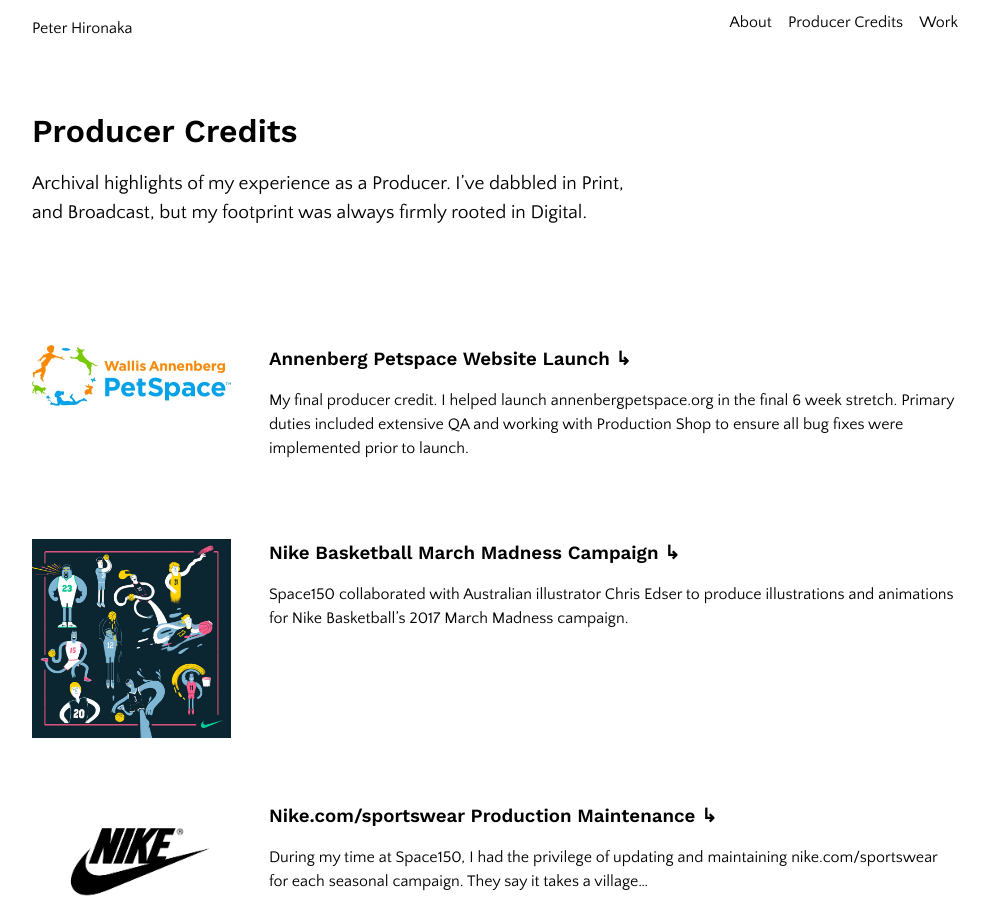
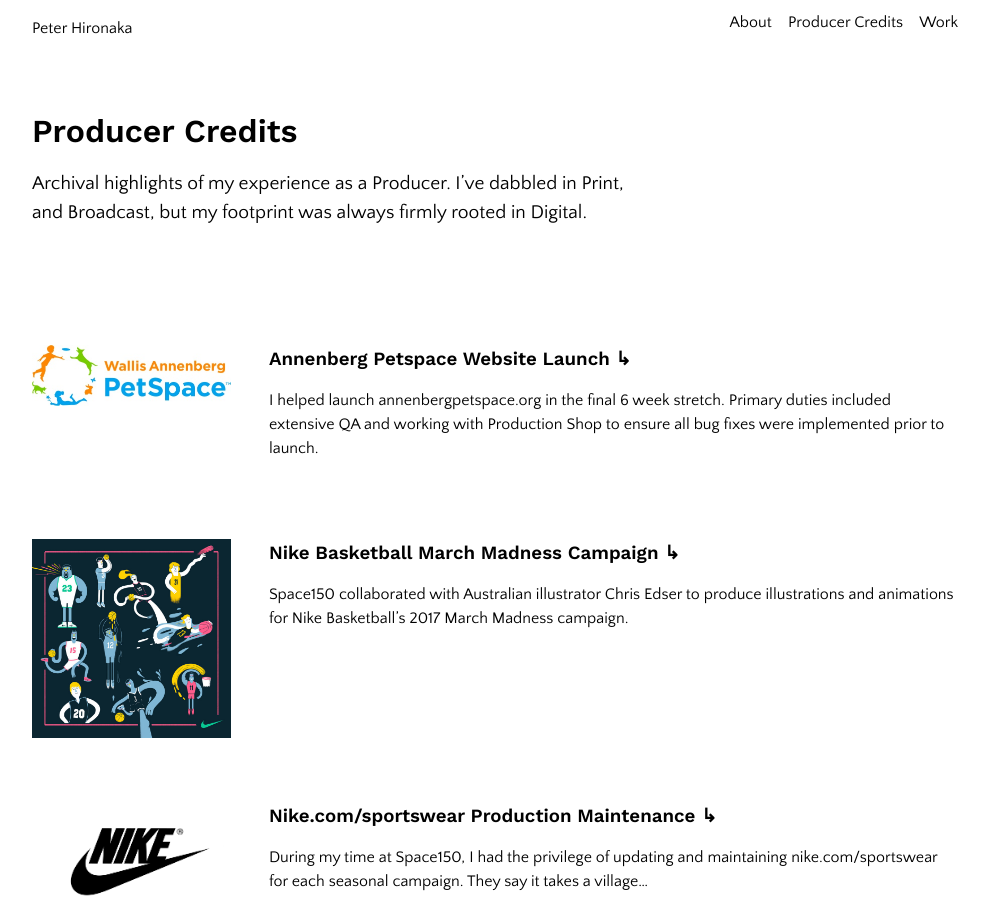
Before and after one commit to PHironaka/p-hironaka, a Jekyll site: the page built from producer.markdown, in a window 1280 px wide and 900 px high. Shown: the whole window, without its empty margins (145-1133 px from the left). Built offline with Jekyll 4.4.1, drawn with Linux system fonts in a browser that asks for light colours; nearby versions of some CDN libraries; library files that are not in the unit come from our copies.

Commit message:
Updated Annenberg Petspace Website Launch

```diff
--- a/_producer/annenberg-petspace-website-launch.markdown
+++ b/_producer/annenberg-petspace-website-launch.markdown
@@ -5,4 +5,4 @@
 img: annenberg.jpg
 ---
 
-My final producer credit. I helped launch annenbergpetspace.org in the final 6 week stretch. Primary duties included extensive QA and working with Production Shop to ensure all bug fixes were implemented prior to launch.
+I helped launch annenbergpetspace.org in the final 6 week stretch. Primary duties included extensive QA and working with Production Shop to ensure all bug fixes were implemented prior to launch.
```
